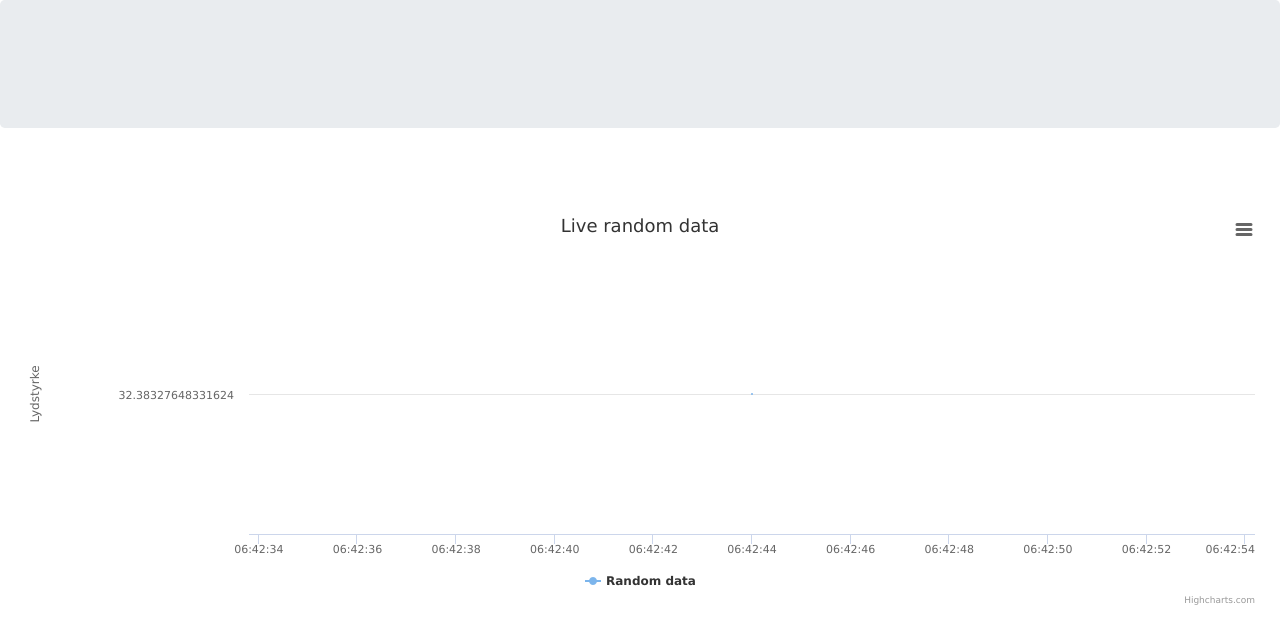
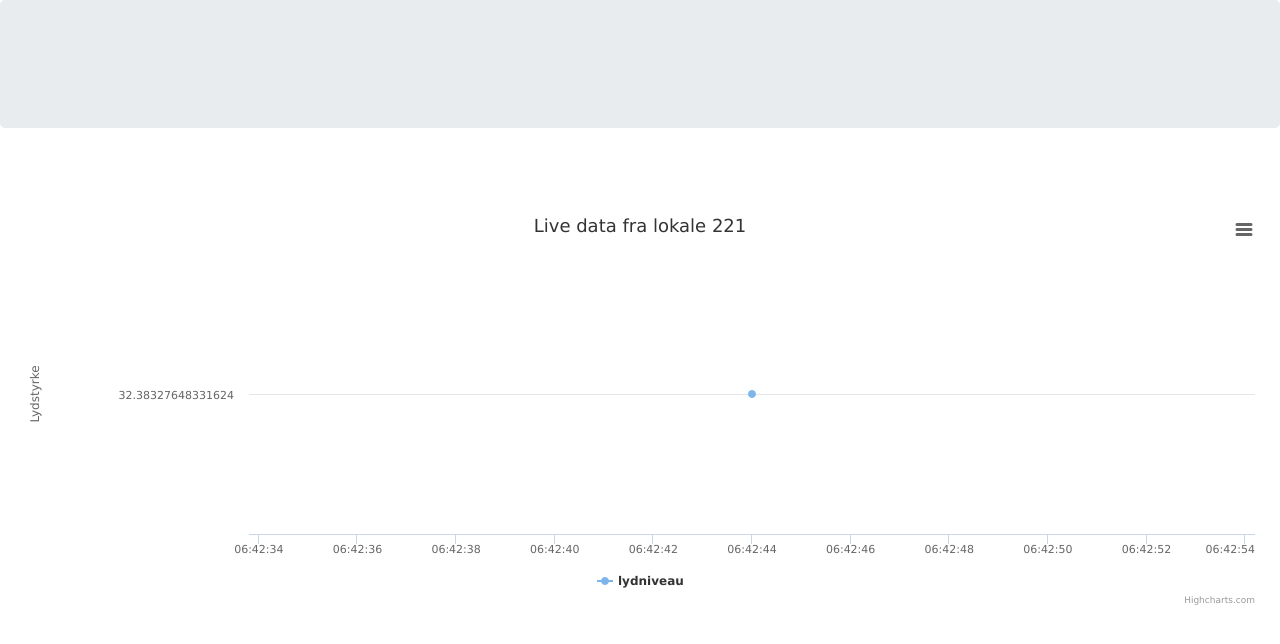
Before and after one commit to LumpaClumpa/Data-for-lyd-niveau, a Flask app: page / in a window 1280 px wide. Shown: the top 644 px of the page. Run offline with Flask 3, Linux system fonts and the light colour scheme; some libraries are stand-ins or nearby versions.

Commit message:
Tidsupdate

```diff
--- a/templates/index.html
+++ b/templates/index.html
@@ -46,9 +46,7 @@
     </div>
 
 
-
     <script>
-
         Highcharts.setOptions({
             time: {
             useUTC: false
@@ -66,13 +64,13 @@
             var tm = requests.done(function (result)
             {
                 var series = chart.series[0],
-                    shift = series.data.length > 20;
+                    shift = series.data.length > 60;
 
                 // add the point
                 chart.series[0].addPoint(result, true, shift);
 
                 // call it again after one second
-                setTimeout(requestData, 2000);
+                setTimeout(requestData, 60000);
             });
         }
 
@@ -86,7 +84,7 @@
                     }
                 },
                 title: {
-                    text: 'Live random data'
+                    text: 'Live data fra lokale 221'
                 },
                 xAxis: {
                     type: 'datetime',
@@ -102,7 +100,7 @@
                     }
                 },
                 series: [{
-                    name: 'Random data',
+                    name: 'lydniveau',
                     data: []
                 }]
             });
```
